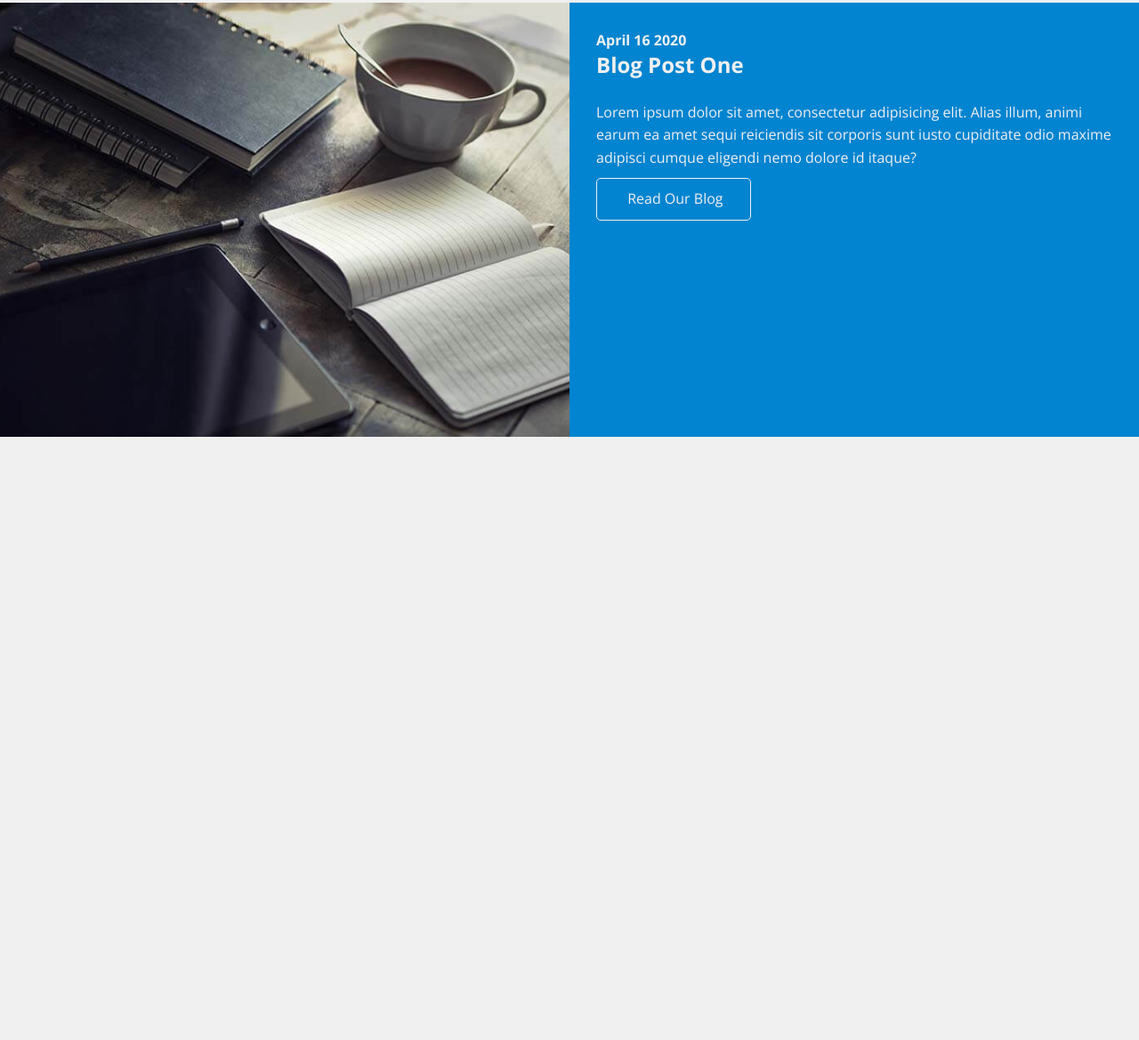
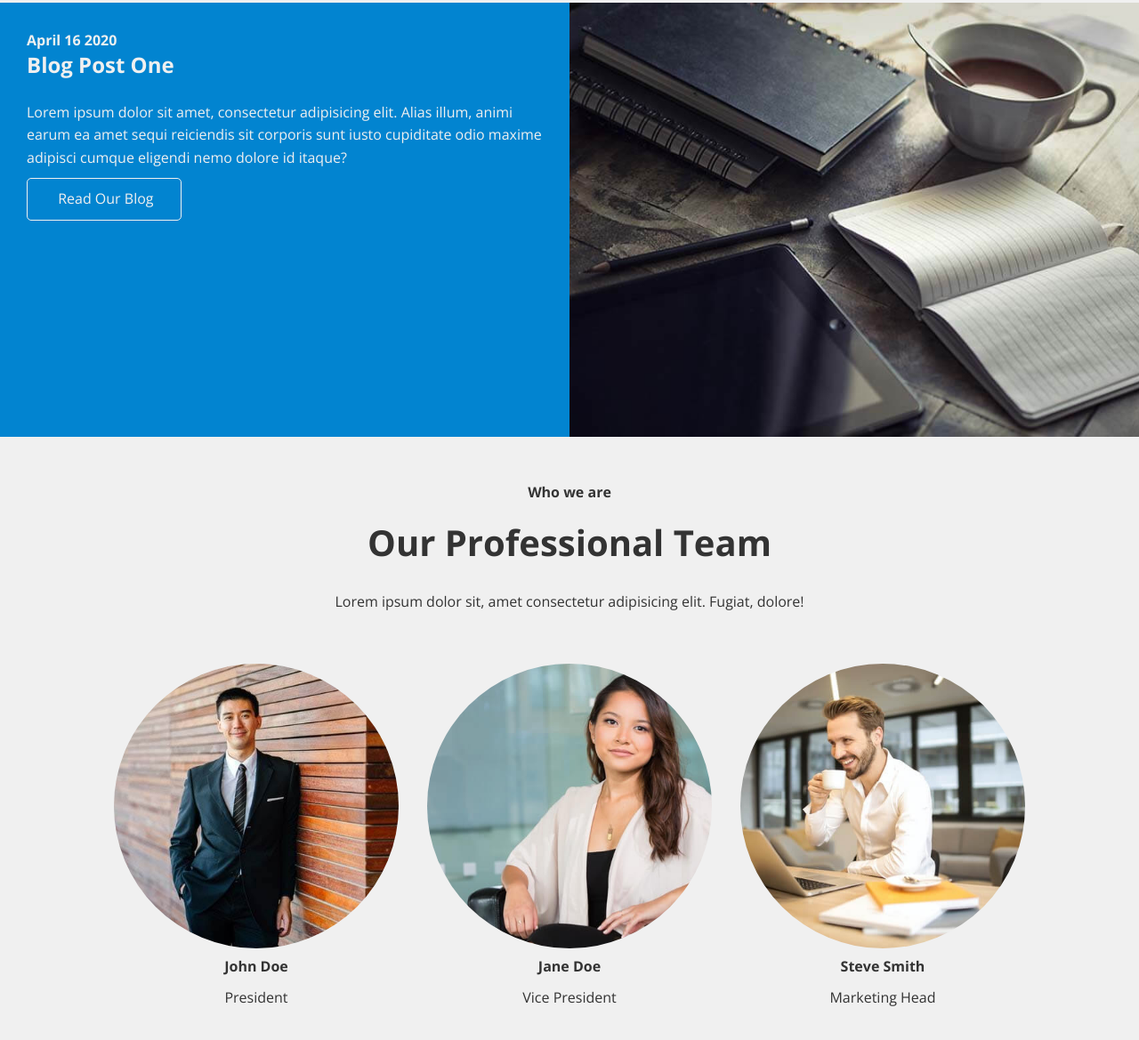
Before and after one commit to IPRIESPM/EdegeLeader, a website built with Vite: page index.html in a window 1280 px wide. Shown: the part 2215-3384 px from the top of the page at 89% size. Before the commit the page ends 2713 px from the top, so only its background shows below. Built offline with nearby package versions, Linux system fonts and the light colour scheme; some icons are missing.

Commit message:
feat: :sparkles: add team section

```diff
--- a/assets/css/helpers.css
+++ b/assets/css/helpers.css
@@ -66,8 +66,32 @@
     }
 }
 
+.flex-grid {
+    & .row {
+        display: flex;
+        flex-wrap: wrap;
+        padding: 0 4px;
+    }
+
+    & .column {
+        flex: 25%;
+        max-width: 25%;
+        padding: 0 4px;
+    }
+}
+
 .flex-columns {
     display: flex;
+
+    & .row {
+        display: flex;
+        flex-flow: row wrap;
+        width: 100%;
+    }
+
+    &.flex-reverse .row {
+        flex-direction: row-reverse;
+    }
 
     & img {
         width: 100%;
@@ -86,12 +110,6 @@
 
     & .p {
         margin: 20px 0;
-    }
-
-    & .row {
-        display: flex;
-        flex-flow: row wrap;
-        width: 100%;
     }
 
     & .column {
@@ -132,19 +150,3 @@
 .section-padding {
     padding: 20px 20px 40px;
 }
-
-
-
-.flex-grid {
-    & .row {
-        display: flex;
-        flex-wrap: wrap;
-        padding: 0 4px;
-    }
-
-    & .column {
-        flex: 25%;
-        max-width: 25%;
-        padding: 0 4px;
-    }
-}
--- a/assets/css/home.css
+++ b/assets/css/home.css
@@ -2,3 +2,4 @@
 @import url("home/header.css");
 @import url("home/about.css");
 @import url("home/cases.css");
+@import url("home/team.css");
--- /dev/null
+++ b/assets/css/home/team.css
@@ -0,0 +1,6 @@
+.team img {
+    border-radius: 50%;
+    width: 25vw;
+    height: 25vw;
+    object-fit: cover;
+}
--- a/index.html
+++ b/index.html
@@ -183,6 +183,34 @@
       </div>
     </section>
 
+    <section id="team" class="team section-padding">
+      <header class="section-header">
+        <h4>Who we are</h4>
+        <h2>Our Professional Team</h2>
+        <p>
+          Lorem ipsum dolor sit, amet consectetur adipisicing elit. Fugiat,
+          dolore!
+        </p>
+      </header>
+      <div class="flex-items">
+        <div>
+          <img src="assets/img/team/person1.jpg" alt="" />
+          <h4>John Doe</h4>
+          <p>President</p>
+        </div>
+        <div>
+          <img src="assets/img/team/person2.jpg" alt="" />
+          <h4>Jane Doe</h4>
+          <p>Vice President</p>
+        </div>
+        <div>
+          <img src="assets/img/team/person3.jpg" alt="" />
+          <h4>Steve Smith</h4>
+          <p>Marketing Head</p>
+        </div>
+      </div>
+    </section>
+
   </main>
   <script src="main.js"></script>
 </body>
```
